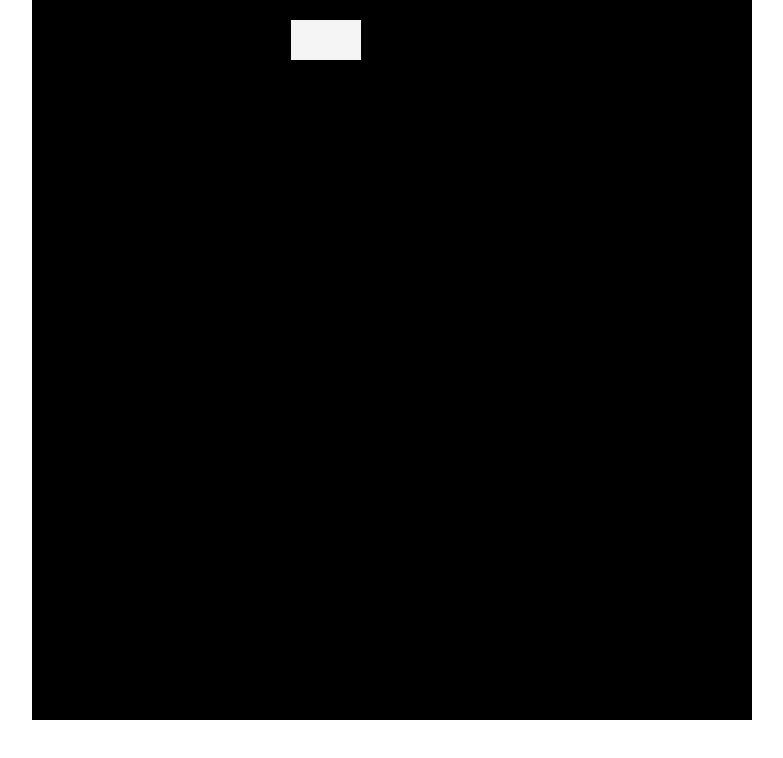
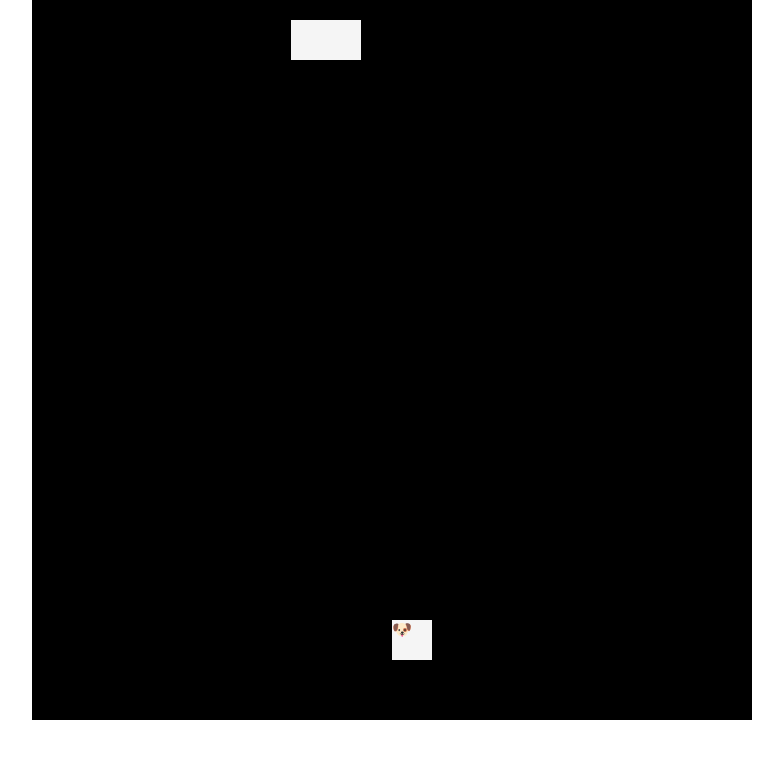
Before and after one commit to fac27/space-invader, a React (Vite) app: page / in a window 1280 px wide. Shown: the top 758 px of the page, without its empty margins (248-1031 px from the left). Built offline with nearby package versions, Linux system fonts and the light colour scheme.

Commit message:
arrows control hero
movement is jerky, taking out handleKeyUp makes the hero continue indefinitely in one direction

```diff
--- a/src/App.jsx
+++ b/src/App.jsx
@@ -1,26 +1,87 @@
 import "./styles/App.css";
 import { useState, useEffect, useRef } from "react";
 import Villain from "./Villain.jsx";
-import { moveObjects, handleBoundary } from "./gameloop.js";
+import { moveVillains, moveHero, handleBoundary } from "./gameloop.js";
+import Hero from "./Hero";
 
 function App() {
+  const gameBoardRef = useRef(null);
+
   const [villains, setVillains] = useState([
     { pos: { left: 20, top: 20 } },
     { pos: { left: 50, top: 20 } },
   ]);
-
-  const gameBoardRef = useRef(null);
+  const [hero, setHero] = useState({
+    pos: {
+      top: 0,
+      left: 0,
+    },
+    speed: 0,
+  });
 
   useEffect(() => {
     const gameLoop = setInterval(() => {
       setVillains((prevVillains) => {
-        const newVillains = moveObjects(prevVillains);
+        const newVillains = moveVillains(prevVillains);
         handleBoundary(newVillains, gameBoardRef.current.offsetWidth);
         return newVillains;
+      });
+      setHero((prevHero) => {
+        const newHero = moveHero(prevHero);
+        return newHero;
       });
     }, 1000 / 60);
 
     return () => clearInterval(gameLoop);
+  }, []);
+
+  useEffect(() => {
+    //sets the Heroes initial position
+    const heroSize = 100;
+    setHero({
+      pos: {
+        top: gameBoardRef.current.offsetWidth - heroSize,
+        left: gameBoardRef.current.offsetWidth / 2,
+      },
+      speed: 0,
+    });
+  }, []);
+
+  useEffect(() => {
+    const handleKeyPress = (event) => {
+      const keyCodeActions = {
+        37: () => setHero((prevHero) => ({ ...prevHero, speed: -5 })),
+        39: () => setHero((prevHero) => ({ ...prevHero, speed: 5 })),
+      };
+
+      const action = keyCodeActions[event.keyCode];
+
+      if (action) {
+        action();
+      }
+    };
+
+    const handleKeyUp = (event) => {
+      const keyCodeActions = {
+        37: () => setHero((prevHero) => ({ ...prevHero, speed: 0 })), // Left
+        39: () => setHero((prevHero) => ({ ...prevHero, speed: 0 })), // Right
+      };
+
+      const action = keyCodeActions[event.keyCode];
+
+      if (action) {
+        action();
+      }
+    };
+
+    document.addEventListener("keydown", handleKeyPress);
+    document.addEventListener("keyup", handleKeyUp);
+
+    // Cleanup function
+    return () => {
+      document.removeEventListener("keydown", handleKeyPress);
+      document.removeEventListener("keyup", handleKeyUp);
+    };
   }, []);
 
   return (
@@ -36,6 +97,7 @@ function App() {
           />
         );
       })}
+      <Hero hero={hero} setHero={setHero} />
     </div>
   );
 }
--- /dev/null
+++ b/src/Hero.jsx
@@ -0,0 +1,10 @@
+export default function Hero(props) {
+  return (
+    <span
+      className="game-object"
+      style={{ top: props.hero.pos.top, left: props.hero.pos.left }}
+    >
+      🐶
+    </span>
+  );
+}
--- a/src/gameloop.js
+++ b/src/gameloop.js
@@ -2,7 +2,7 @@ export function moveObjects(villains) {
   return moveVillains(villains);
 }
 
-function moveVillains(villains) {
+export function moveVillains(villains) {
   return villains.map((object) => {
     return {
       ...object,
@@ -12,6 +12,10 @@ function moveVillains(villains) {
       },
     };
   });
+}
+
+export function moveHero(hero) {
+  return {...hero, pos:{ top: hero.pos.top + 0 , left: hero.pos.left + hero.speed}}
 }
 
 export function handleBoundary(villains, width){
```
